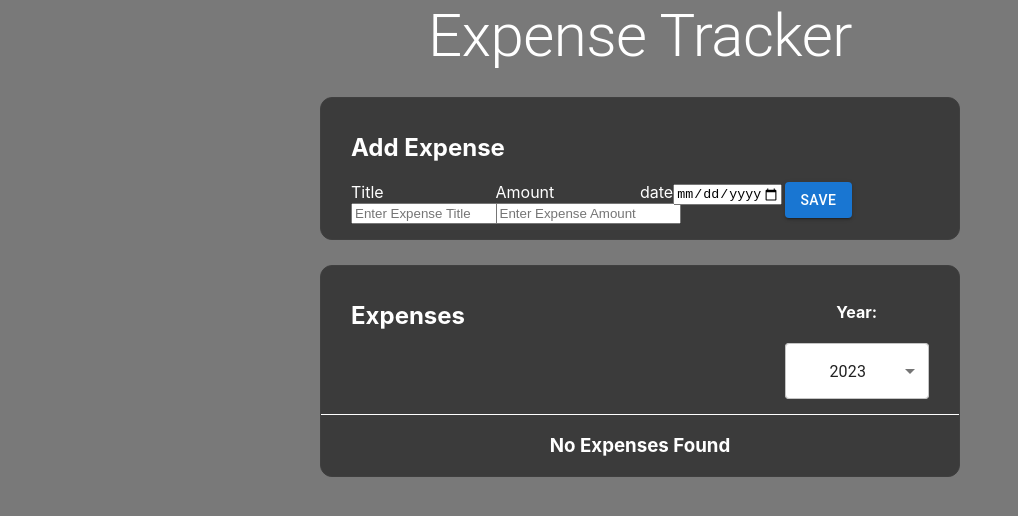
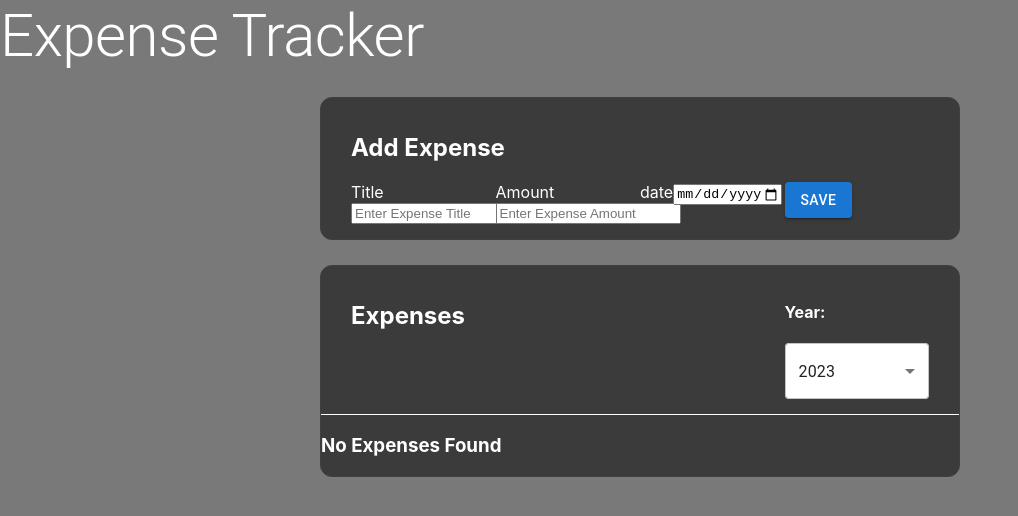
Before and after one commit to vedant71001/expense-tracker, a React (Create React App) app: page / in a window 1280 px wide. Shown: the top 516 px of the page, without its empty margins (0-1018 px from the left). Built offline with nearby package versions, Linux system fonts and the light colour scheme; the HTML template or start-up script is replaced by a standard one.

Commit message:
Used useEffect hook

```diff
--- a/src/App.css
+++ /dev/null
@@ -1,38 +0,0 @@
-.App {
-  text-align: center;
-}
-
-.App-logo {
-  height: 40vmin;
-  pointer-events: none;
-}
-
-@media (prefers-reduced-motion: no-preference) {
-  .App-logo {
-    animation: App-logo-spin infinite 20s linear;
-  }
-}
-
-.App-header {
-  background-color: #282c34;
-  min-height: 100vh;
-  display: flex;
-  flex-direction: column;
-  align-items: center;
-  justify-content: center;
-  font-size: calc(10px + 2vmin);
-  color: white;
-}
-
-.App-link {
-  color: #61dafb;
-}
-
-@keyframes App-logo-spin {
-  from {
-    transform: rotate(0deg);
-  }
-  to {
-    transform: rotate(360deg);
-  }
-}
--- a/src/App.tsx
+++ b/src/App.tsx
@@ -1,4 +1,3 @@
-import "./App.css";
 import { Grid, Typography } from "@mui/material";
 import { Expenses } from "./components/Expenses/Expenses";
 import { NewExpense } from "./components/NewExpense/NewExpense";
@@ -16,8 +15,10 @@ function App() {
 
   return (
     <Grid container>
-      <Grid className="App" item xs={12}>
-        <Typography variant="h2">Expense Tracker</Typography>
+      <Grid item xs={12}>
+        <Typography variant="h2" className="text-center">
+          Expense Tracker
+        </Typography>
         <NewExpense onSaveExpense={saveExpenseHandler}></NewExpense>
         <Expenses expenses={expenses} />
       </Grid>
--- a/src/components/Expenses/Expenses.tsx
+++ b/src/components/Expenses/Expenses.tsx
@@ -16,7 +16,7 @@ export const Expenses = (props: ExpensesType) => {
   let filteredExpenses : Expense[] = [];
 
   for(const item of props.expenses){
-    if(item.date.getFullYear().toString() == yearSelected){
+    if(item.date.getFullYear().toString() === yearSelected){
       filteredExpenses.push(item);
     }
   }
--- a/src/components/FilterExpense/FilterExpense.tsx
+++ b/src/components/FilterExpense/FilterExpense.tsx
@@ -1,12 +1,16 @@
-import { Grid, FormControl, InputLabel, Select, MenuItem, SelectChangeEvent } from "@mui/material";
+import { Grid, FormControl, Select, MenuItem, SelectChangeEvent } from "@mui/material";
 import "./FilterExpense.css";
 import { FilterYears } from "../../constants/constants";
-import { useState } from "react";
+import { useEffect, useState } from "react";
 import { FilterExpenseProp } from "../../constants/prop.type";
 
 export const FilterExpense = (props : FilterExpenseProp) => {
 
   const [yearSelected,setYearSelected] = useState(FilterYears[FilterYears.length-1]);
+
+  useEffect(()=>{
+    document.title = `Expenses - ${yearSelected}`
+  })
 
   const yearSelectHandler = (event : SelectChangeEvent<string>) => {
     setYearSelected(event.target.value)
--- a/src/components/NewExpense/NewExpense.tsx
+++ b/src/components/NewExpense/NewExpense.tsx
@@ -2,6 +2,7 @@ import { useState } from "react";
 import { Button, Grid } from "@mui/material";
 import "./NewExpense.css";
 import { NewExpenseProp } from "../../constants/prop.type";
+import { FilterYears } from "../../constants/constants";
 
 export const NewExpense = (props: NewExpenseProp) => {
   const [title, setTitle] = useState("");
@@ -22,20 +23,21 @@ export const NewExpense = (props: NewExpenseProp) => {
     setDate(event.target.value);
   };
 
-  const formSubmitHandler = (event : React.FormEvent<HTMLFormElement>) => {
+  const formSubmitHandler = (event: React.FormEvent<HTMLFormElement>) => {
     event.preventDefault();
     let expense = {
-        id: Math.random().toString(),
-        title: title,
-        amount: Number.parseInt(amount),
-        date: new Date(date)
-    }
+      id: Math.random().toString(),
+      title: title,
+      amount: Number.parseInt(amount),
+      date: new Date(date),
+    };
     props.onSaveExpense(expense);
-    setTitle("")
-    setAmount("")
-    setDate("")
-  }
+    setTitle("");
+    setAmount("");
+    setDate("");
+  };
 
+  const mindate = new Date(FilterYears[0]).toISOString().split("T")[0];
   const today = new Date().toISOString().split("T")[0];
   return (
     <div className="new-expense-form-group">
@@ -85,6 +87,7 @@ export const NewExpense = (props: NewExpenseProp) => {
                 type="date"
                 className="form-control"
                 id="date"
+                min={mindate}
                 max={today}
                 value={date}
                 onChange={dateChangeHandler}
@@ -93,7 +96,9 @@ export const NewExpense = (props: NewExpenseProp) => {
             </div>
           </Grid>
           <Grid item xs={3} className="p-3">
-            <Button type="submit" variant="contained" className="mt-4">Save</Button>
+            <Button type="submit" variant="contained" className="mt-4">
+              Save
+            </Button>
           </Grid>
         </Grid>
       </form>
```
